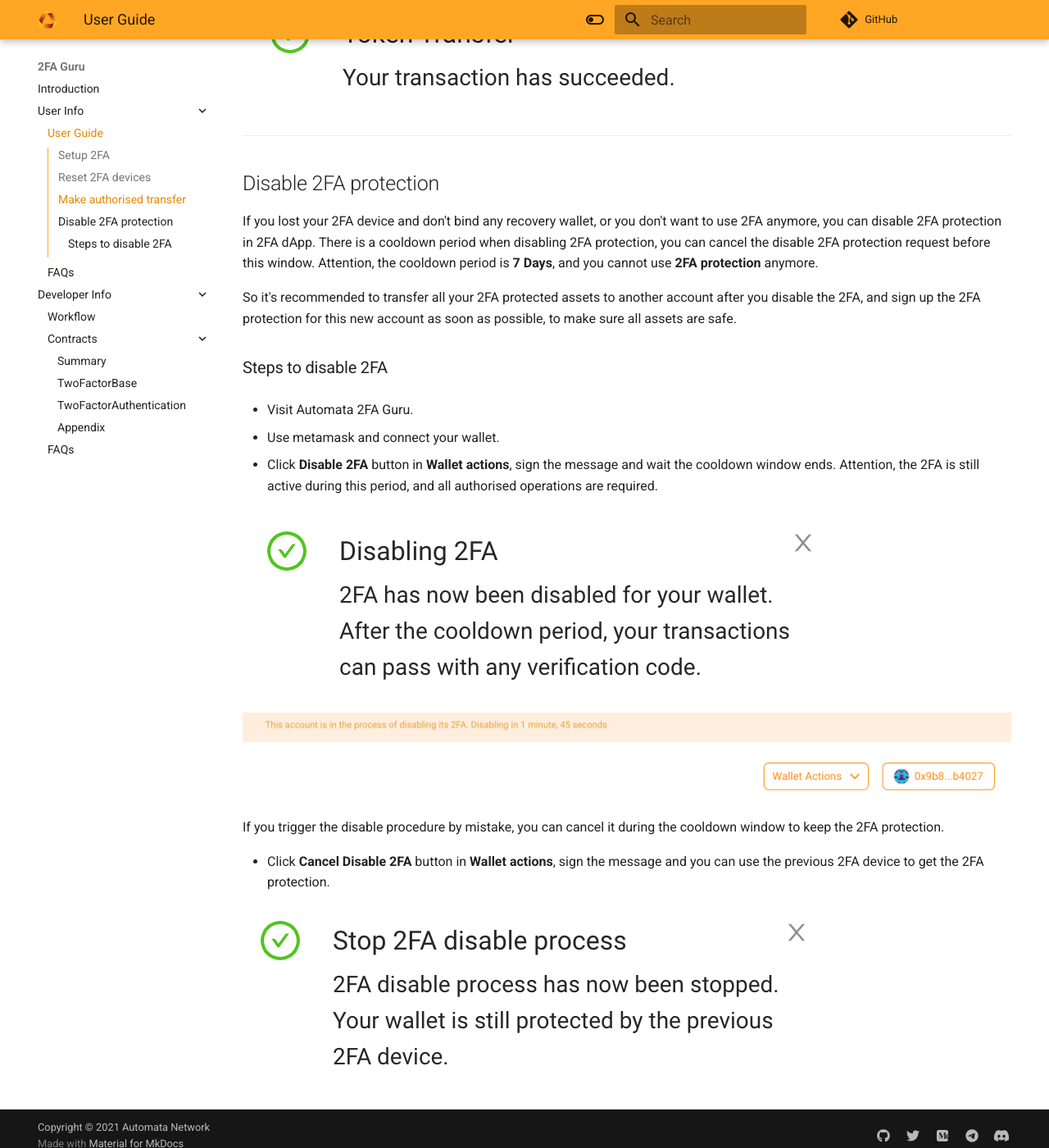
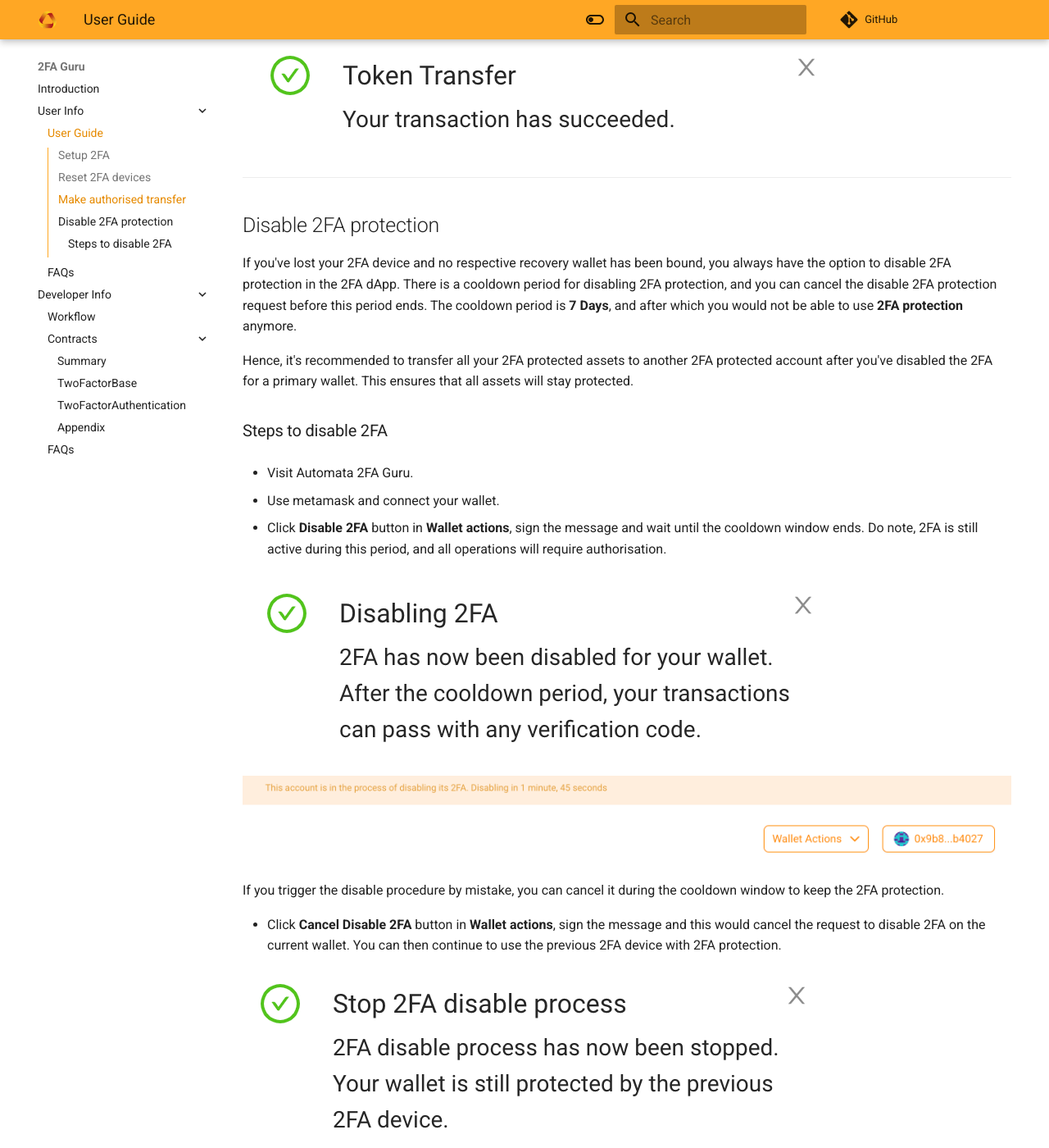
Before and after one commit to automata-network/docs, an MkDocs documentation site: the page built from docs/2fa/users/guide.md, in a window 1280 px wide and 1400 px high, scrolled down 4995 px. Shown: the whole window at 82% size. Built offline with MkDocs 1.6.1 and Material for MkDocs 9.7.7, drawn with Linux system fonts in a browser that asks for light colours; nearby versions of some CDN libraries; comment, search, counter and statistics services are not loaded; some of the changed text lies outside the part shown.

Commit message:
Address the comments

```diff
--- a/docs/2fa/users/guide.md
+++ b/docs/2fa/users/guide.md
@@ -11,7 +11,7 @@
 
 - Use metamask and connect your wallet.
 
-- If your account hasn't signed up, you can click the **Wallet Actions** button on the top, and go through the signup process. You need to sign a message to prove your identity before generating a 2FA secret. Attention, you must use a different device to store the 2FA secret, don't keep the 2FA device and your wallet in the same one.
+- If you haven't signed up for an account, you can click the **Wallet Actions** button at the top to initiate the process of signing up. You will be required to sign a message to prove your identity before generating a 2FA secret. Take note, the primary wallet and 2FA device should be different devices
 
 ![](../../assets/2fa/setup-1.png)
 
@@ -19,11 +19,11 @@
 
 ![](../../assets/2fa/setup-3.png)
 
-And we also support 1password for the 2FA secret representation. You need to prepare a **Login** item in 1password, configure the basic information, then you can use **Scan QR Code** function in 1password. It will make it more flexiable and efficient.
+We support 1Password for storing your 2FA secret. To enable the use of **Scan QR Code** function in 1Password, you would first have to prepare a **Login** item in 1Password and configure the basic information. This makes password retrieval more convenient.
 
 ![](../../assets/2fa/1password.png)
 
-Recommend configuration in 1password
+Recommended configuration in 1Password
 
 | | |
 | --- | --- |
@@ -31,11 +31,11 @@
 | website | https://app.2fa.guru |
 | tags | the target network |
 
-- Once you successfully sign up, we recommend you add a recovery wallet for your primary account, which can be used to reset your 2FA device. Otherwise, if you lost your 2FA device, then the only thing you can do is to disable the 2FA protection before you use your 2FA protected assets.
+- Once you've successfully signed up, we recommend that you add a recovery wallet for your primary wallet, which can be used to reset your 2FA device. Without a recovery wallet, if you lost your 2FA device, then you can only disable the 2FA protection before you use your 2FA protected assets.
 
-  You need to send a bind transaction to our 2FA management contract after our authentication, which means the gas fee is required.
+  For binding a recovery wallet, you would need to send a binding transaction to our 2FA management contract after our authentication, and gas fees would be required.
 
-  There is a binding window for each account after signup, you must bind the recovery wallet in **7 days**, otherwise you cannot bind anymore.
+  There is a binding window for each account after signup, If you do not bind a recovery wallet in **7 days**, you would not be allowed to bind one subsequently.
 
 ![](../../assets/2fa/bind-1.png)
 
@@ -45,14 +45,14 @@
 
 ## Reset 2FA devices
 
-If you lost your 2FA device unfortunately, you can reset it if you have been bind a recovery wallet, the reset processes are quite similar as setup's:
+If you lost your 2FA device in an unfortunate incident, you can reset it only if you have a recovery wallet. The reset processes are similar to setting up 2FA for the first time:
 
 <!-- - Visit [Automata 2FA Guru](https://app.2fa.guru). -->
 - Visit Automata 2FA Guru.
 
 - Use metamask and connect your recovery wallet.
 
-- Click **Reset 2FA** button in **Wallet Actions**, input your primary wallet address and sign the message. If it's matched, then you can scan the new secret to reset the 2FA device. There is no transaction on chain, so it's free to reset a 2FA device. And the recovery wallet is not required to sign up for 2FA.
+- Click **Reset 2FA** button in **Wallet Actions**, input your primary wallet address and sign the message. If the address pair matches, you can scan the new secret to reset the 2FA device. There is no transaction on chain, so no gas fees are required to reset a 2FA device. Take note, the recovery wallet does not need to sign up for 2FA for this to work.
 
 ![](../../assets/2fa/reset-1.png)
 
@@ -62,9 +62,9 @@
 
 ## Make authorised transfer
 
-Once you sign up 2FA for your wallet, you will benefit from all 2FA protected assets and dApps. If you get any 2FA protected assets, you will be able to transfer them in **Manage my Wallet Assets** panel.
+Once you sign up 2FA for your wallet, your 2FA assets in supported dApps will be protected. If you hold any 2FA protected assets, you will be able to transfer them in **Manage my Wallet Assets** panel.
 
-It will check your 2FA code first and return you a valid signature, which will be used in the transfer transaction.
+During the transfer of assets, a 2FA check will be conducted before allowing you to sign a message which would be used in the transfer.
 
 ![](../../assets/2fa/transfer-1.png)
 
@@ -76,9 +76,9 @@
 
 ## Disable 2FA protection
 
-If you lost your 2FA device and don't bind any recovery wallet, or you don't want to use 2FA anymore, you can disable 2FA protection in 2FA dApp. There is a cooldown period when disabling 2FA protection, you can cancel the disable 2FA protection request before this window. Attention, the cooldown period is **7 Days**, and you cannot use **2FA protection** anymore.
+If you've lost your 2FA device and no respective recovery wallet has been bound, you always have the option to disable 2FA protection in the 2FA dApp. There is a cooldown period for disabling 2FA protection, and you can cancel the disable 2FA protection request before this period ends. The cooldown period is **7 Days**, and after which you would not be able to use **2FA protection** anymore.
 
-So it's recommended to transfer all your 2FA protected assets to another account after you disable the 2FA, and sign up the 2FA protection for this new account as soon as possible, to make sure all assets are safe.
+Hence, it's recommended to transfer all your 2FA protected assets to another 2FA protected account after you've disabled the 2FA for a primary wallet. This ensures that all assets will stay protected.
 
 ### Steps to disable 2FA
 
@@ -87,7 +87,7 @@
 
 - Use metamask and connect your wallet.
 
-- Click **Disable 2FA** button in **Wallet actions**, sign the message and wait the cooldown window ends. Attention, the 2FA is still active during this period, and all authorised operations are required.
+- Click **Disable 2FA** button in **Wallet actions**, sign the message and wait until the cooldown window ends. Do note, 2FA is still active during this period, and all operations will require authorisation.
 
 ![](../../assets/2fa/disable.png)
 
@@ -95,6 +95,6 @@
 
 If you trigger the disable procedure by mistake, you can cancel it during the cooldown window to keep the 2FA protection.
 
-- Click **Cancel Disable 2FA** button in **Wallet actions**, sign the message and you can use the previous 2FA device to get the 2FA protection.
+- Click **Cancel Disable 2FA** button in **Wallet actions**, sign the message and this would cancel the request to disable 2FA on the current wallet. You can then continue to use the previous 2FA device with 2FA protection.
 
 ![](../../assets/2fa/cancel-disable.png)
```
Also changed, not shown: docs/2fa/developers/faq.md (+2 -2 lines), docs/2fa/developers/workflow.md (+5 -5 lines).
